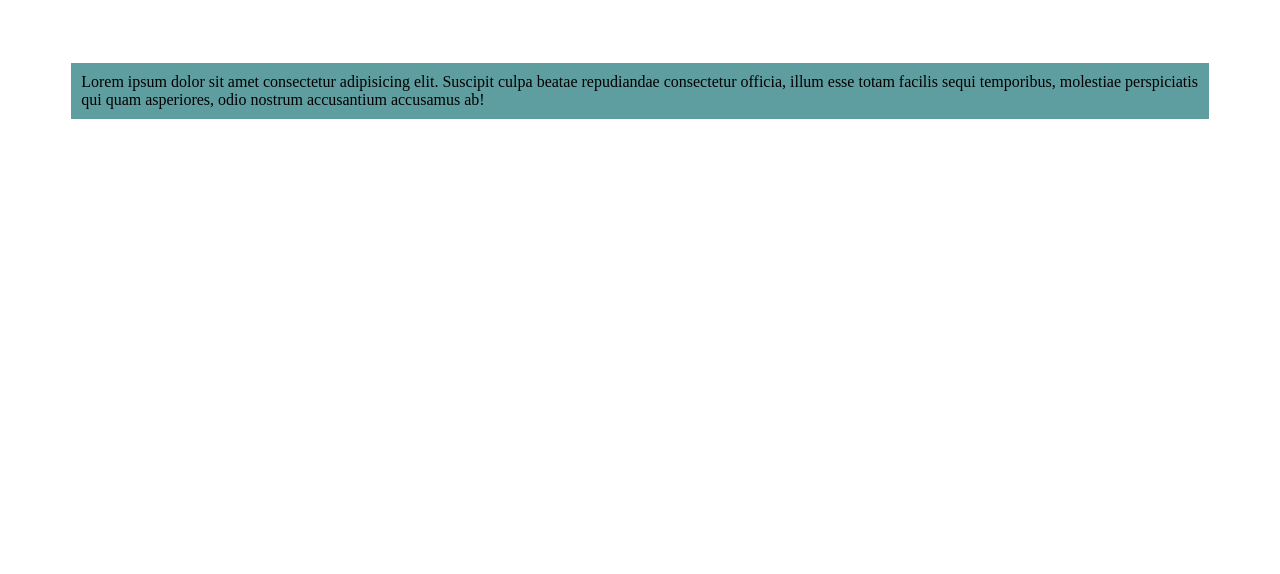
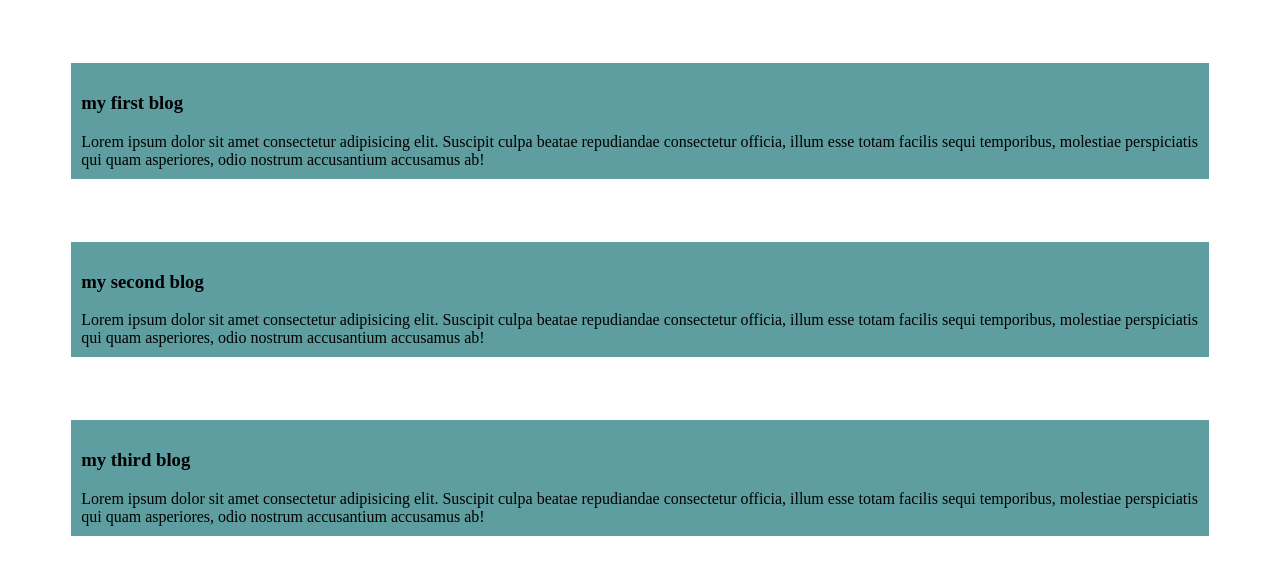
Before and after one commit to Samir-Sadaf25/my-simple-website, a plain HTML site: page index.html in a window 1280 px wide. Drawn offline with Linux system fonts and the light colour scheme.

Commit message:
added the second and third blog

```diff
--- a/index.html
+++ b/index.html
@@ -8,6 +8,15 @@
 </head>
 <body>
     <div>
+        <h3>my first blog</h3>
+        Lorem ipsum dolor sit amet consectetur adipisicing elit. Suscipit culpa beatae repudiandae consectetur officia, illum esse totam facilis sequi temporibus, molestiae perspiciatis qui quam asperiores, odio nostrum accusantium accusamus ab!
+    </div>
+    <div>
+        <h3>my second blog</h3>
+        Lorem ipsum dolor sit amet consectetur adipisicing elit. Suscipit culpa beatae repudiandae consectetur officia, illum esse totam facilis sequi temporibus, molestiae perspiciatis qui quam asperiores, odio nostrum accusantium accusamus ab!
+    </div>
+    <div>
+        <h3>my third blog</h3>
         Lorem ipsum dolor sit amet consectetur adipisicing elit. Suscipit culpa beatae repudiandae consectetur officia, illum esse totam facilis sequi temporibus, molestiae perspiciatis qui quam asperiores, odio nostrum accusantium accusamus ab!
     </div>
 </body>
```
